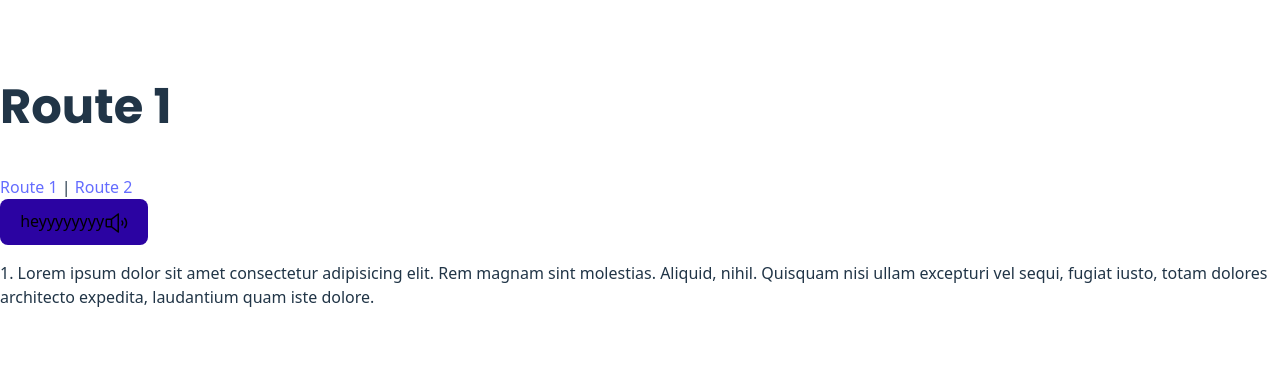
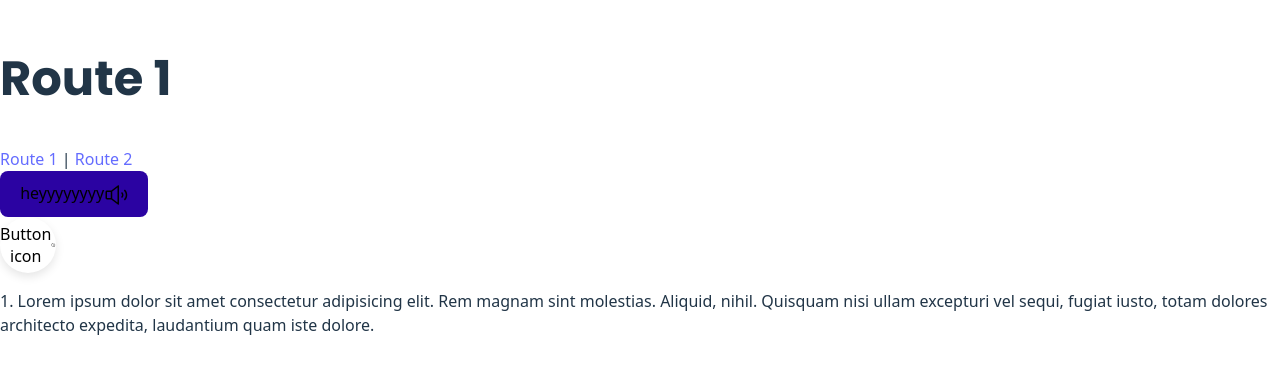
Before and after one commit to celibrium/wcl-wouessi-component-library, a React (Vite) app: page / in a window 1280 px wide. Shown: the part 218-592 px from the top of the page. Built offline with nearby package versions, Linux system fonts and the light colour scheme.

Commit message:
Added space for Link option logic

```diff
--- a/src/App.tsx
+++ b/src/App.tsx
@@ -12,6 +12,7 @@ const Route1 = () => (
     </nav>
 
     <Button icon="SpeakerHigh">heyyyyyyyy</Button>
+    <Button as="icon button">Button icon</Button>
     <p>1. Lorem ipsum dolor sit amet consectetur adipisicing elit. Rem magnam sint molestias. Aliquid, nihil. Quisquam nisi ullam excepturi vel sequi, fugiat iusto, totam dolores architecto expedita, laudantium quam iste dolore.</p>
   </div>
 );
--- a/src/Components/Button/Button.tsx
+++ b/src/Components/Button/Button.tsx
@@ -55,6 +55,12 @@ const Button = ({
                         ${btnIconTransformClass}
                         ${className}`;
 
+
+  // // RENDER ANCHOR HERE
+  // if (as==='link') {
+  //   return ...
+  // }
+
   return (
     <button className={btnClassName}>
       {children}
```
